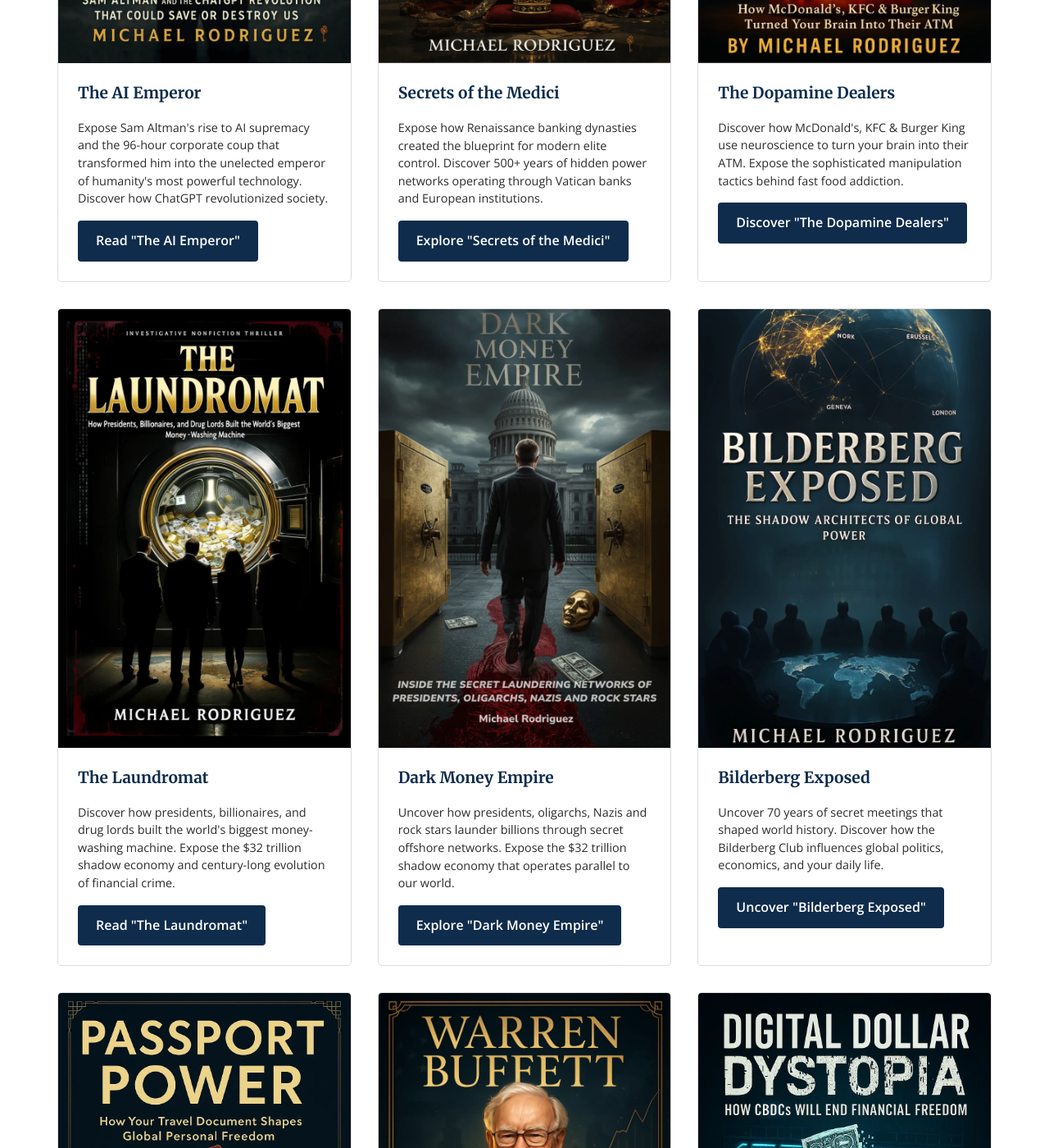
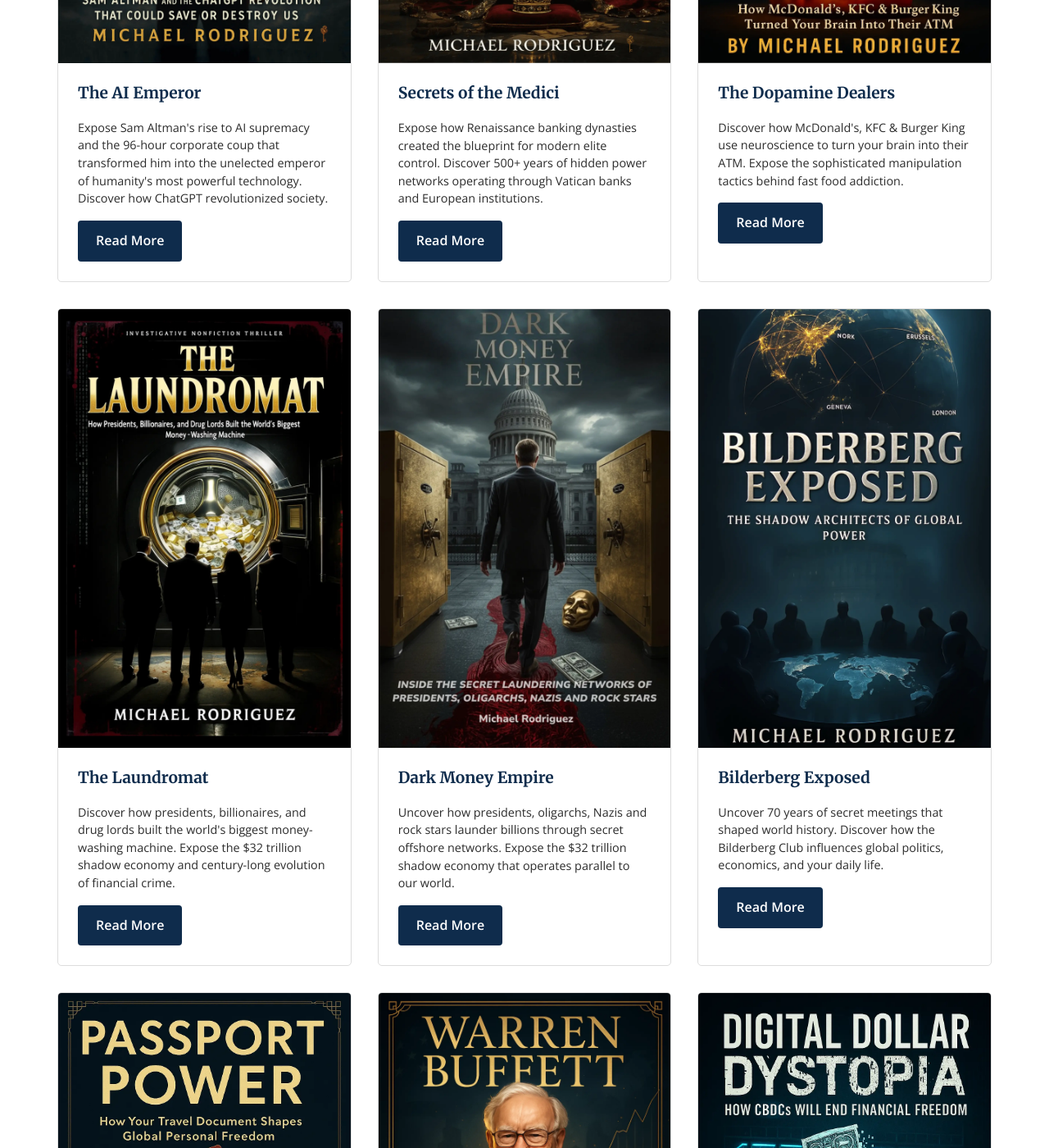
Before and after one commit to Zews123/michael-rodriguez-books, a Jekyll site: the page built from index.md, in a window 1280 px wide and 1400 px high, scrolled down 1196 px. Shown: the whole window at 82% size. Built offline with Jekyll 4.4.1, drawn with Linux system fonts in a browser that asks for light colours; some of the changed text lies outside the part shown.

Commit message:
Update index.md

```diff
--- a/index.md
+++ b/index.md
@@ -31,7 +31,7 @@
     <div class="book-card-content">
       <h3>The AI Emperor</h3>
       <p>Expose Sam Altman's rise to AI supremacy and the 96-hour corporate coup that transformed him into the unelected emperor of humanity's most powerful technology. Discover how ChatGPT revolutionized society.</p>
-      <a href="{{ site.baseurl }}/books/Sam_Altman" class="btn">Read "The AI Emperor"</a>
+      <a href="{{ site.baseurl }}/books/Sam_Altman" class="btn" aria-label="Read more about The AI Emperor by Michael Rodriguez">Read More</a>
     </div>
   </div>
 
@@ -40,7 +40,7 @@
     <div class="book-card-content">
       <h3>Secrets of the Medici</h3>
       <p>Expose how Renaissance banking dynasties created the blueprint for modern elite control. Discover 500+ years of hidden power networks operating through Vatican banks and European institutions.</p>
-      <a href="{{ site.baseurl }}/books/Secrets_Medici" class="btn">Explore "Secrets of the Medici"</a>
+      <a href="{{ site.baseurl }}/books/Secrets_Medici" class="btn" aria-label="Read more about Secrets of the Medici by Michael Rodriguez">Read More</a>
     </div>
   </div>
 
@@ -49,7 +49,7 @@
     <div class="book-card-content">
       <h3>The Dopamine Dealers</h3>
       <p>Discover how McDonald's, KFC & Burger King use neuroscience to turn your brain into their ATM. Expose the sophisticated manipulation tactics behind fast food addiction.</p>
-      <a href="{{ site.baseurl }}/books/Dopamine_Dealers" class="btn">Discover "The Dopamine Dealers"</a>
+      <a href="{{ site.baseurl }}/books/Dopamine_Dealers" class="btn" aria-label="Read more about The Dopamine Dealers by Michael Rodriguez">Read More</a>
     </div>
   </div>
 
@@ -58,7 +58,7 @@
     <div class="book-card-content">
       <h3>The Laundromat</h3>
       <p>Discover how presidents, billionaires, and drug lords built the world's biggest money-washing machine. Expose the $32 trillion shadow economy and century-long evolution of financial crime.</p>
-      <a href="{{ site.baseurl }}/books/The_Laundromat" class="btn">Read "The Laundromat"</a>
+      <a href="{{ site.baseurl }}/books/The_Laundromat" class="btn" aria-label="Read more about The Laundromat by Michael Rodriguez">Read More</a>
     </div>
   </div>
 
@@ -67,7 +67,7 @@
     <div class="book-card-content">
       <h3>Dark Money Empire</h3>
       <p>Uncover how presidents, oligarchs, Nazis and rock stars launder billions through secret offshore networks. Expose the $32 trillion shadow economy that operates parallel to our world.</p>
-      <a href="{{ site.baseurl }}/books/Dark_Money_Empire" class="btn">Explore "Dark Money Empire"</a>
+      <a href="{{ site.baseurl }}/books/Dark_Money_Empire" class="btn" aria-label="Read more about Dark Money Empire by Michael Rodriguez">Read More</a>
     </div>
   </div>
 
@@ -76,7 +76,7 @@
     <div class="book-card-content">
       <h3>Bilderberg Exposed</h3>
       <p>Uncover 70 years of secret meetings that shaped world history. Discover how the Bilderberg Club influences global politics, economics, and your daily life.</p>
-      <a href="{{ site.baseurl }}/books/Bilderberg_Exposed" class="btn">Uncover "Bilderberg Exposed"</a>
+      <a href="{{ site.baseurl }}/books/Bilderberg_Exposed" class="btn" aria-label="Read more about Bilderberg Exposed by Michael Rodriguez">Read More</a>
     </div>
   </div>
 
@@ -85,7 +85,7 @@
     <div class="book-card-content">
       <h3>Passport Power</h3>
       <p>Discover how your travel document shapes global opportunities, economic freedom, and life chances. From ancient passes to digital citizenship revolution.</p>
-      <a href="{{ site.baseurl }}/books/Passport-Power" class="btn">Learn About "Passport Power"</a>
+      <a href="{{ site.baseurl }}/books/Passport-Power" class="btn" aria-label="Read more about Passport Power by Michael Rodriguez">Read More</a>
     </div>
   </div>
 
@@ -94,7 +94,7 @@
     <div class="book-card-content">
       <h3>Warren Buffett: How to Become THE RICHEST?</h3>
       <p>Discover the untold story of Warren Buffett's journey from childhood entrepreneur to the world's greatest investor, revealing the psychology behind his unprecedented success.</p>
-      <a href="{{ site.baseurl }}/books/Warren_Buffett" class="btn">Study Warren Buffett's Success</a>
+      <a href="{{ site.baseurl }}/books/Warren_Buffett" class="btn" aria-label="Read more about Warren Buffett How to Become THE RICHEST by Michael Rodriguez">Read More</a>
     </div>
   </div>
 
@@ -103,7 +103,7 @@
     <div class="book-card-content">
       <h3>Digital Dollar Dystopia</h3>
       <p>Explore how Central Bank Digital Currencies threaten personal liberty, enable financial surveillance, and could create an unprecedented system of control.</p>
-      <a href="{{ site.baseurl }}/books/Digital-Dollar-Dystopia" class="btn">Explore "Digital Dollar Dystopia"</a>
+      <a href="{{ site.baseurl }}/books/Digital-Dollar-Dystopia" class="btn" aria-label="Read more about Digital Dollar Dystopia by Michael Rodriguez">Read More</a>
     </div>
   </div>
 
@@ -112,7 +112,7 @@
     <div class="book-card-content">
       <h3>How the IMF Manipulates Countries</h3>
       <p>Uncover how the International Monetary Fund uses debt, structural adjustment, and currency manipulation to control nations and serve powerful global interests.</p>
-      <a href="{{ site.baseurl }}/books/imf-manipulates" class="btn">Investigate IMF Manipulation</a>
+      <a href="{{ site.baseurl }}/books/imf-manipulates" class="btn" aria-label="Read more about How the IMF Manipulates Countries by Michael Rodriguez">Read More</a>
     </div>
   </div>
 
@@ -121,7 +121,7 @@
     <div class="book-card-content">
       <h3>The BlackRock Empire</h3>
       <p>Uncover how BlackRock became the world's most powerful financial institution, controlling trillions in assets and shaping global markets.</p>
-      <a href="{{ site.baseurl }}/books/blackrock-empire" class="btn">Analyze "The BlackRock Empire"</a>
+      <a href="{{ site.baseurl }}/books/blackrock-empire" class="btn" aria-label="Read more about The BlackRock Empire by Michael Rodriguez">Read More</a>
     </div>
   </div>
 
@@ -130,7 +130,7 @@
     <div class="book-card-content">
       <h3>George Soros: The Man the World Hates</h3>
       <p>Uncover how one man shaped global markets, influenced politics across continents, and became the most controversial financier of our time.</p>
-      <a href="{{ site.baseurl }}/books/george-soros" class="btn">Understand George Soros</a>
+      <a href="{{ site.baseurl }}/books/george-soros" class="btn" aria-label="Read more about George Soros The Man the World Hates by Michael Rodriguez">Read More</a>
     </div>
   </div>
 
@@ -139,7 +139,7 @@
     <div class="book-card-content">
       <h3>The PayPal Mafia</h3>
       <p>Uncover the incredible story of how a small group of entrepreneurs went on to reshape technology, finance, and global politics.</p>
-      <a href="{{ site.baseurl }}/books/paypal-mafia" class="btn">Discover "The PayPal Mafia"</a>
+      <a href="{{ site.baseurl }}/books/paypal-mafia" class="btn" aria-label="Read more about The PayPal Mafia by Michael Rodriguez">Read More</a>
     </div>
   </div>
 </div>
```
